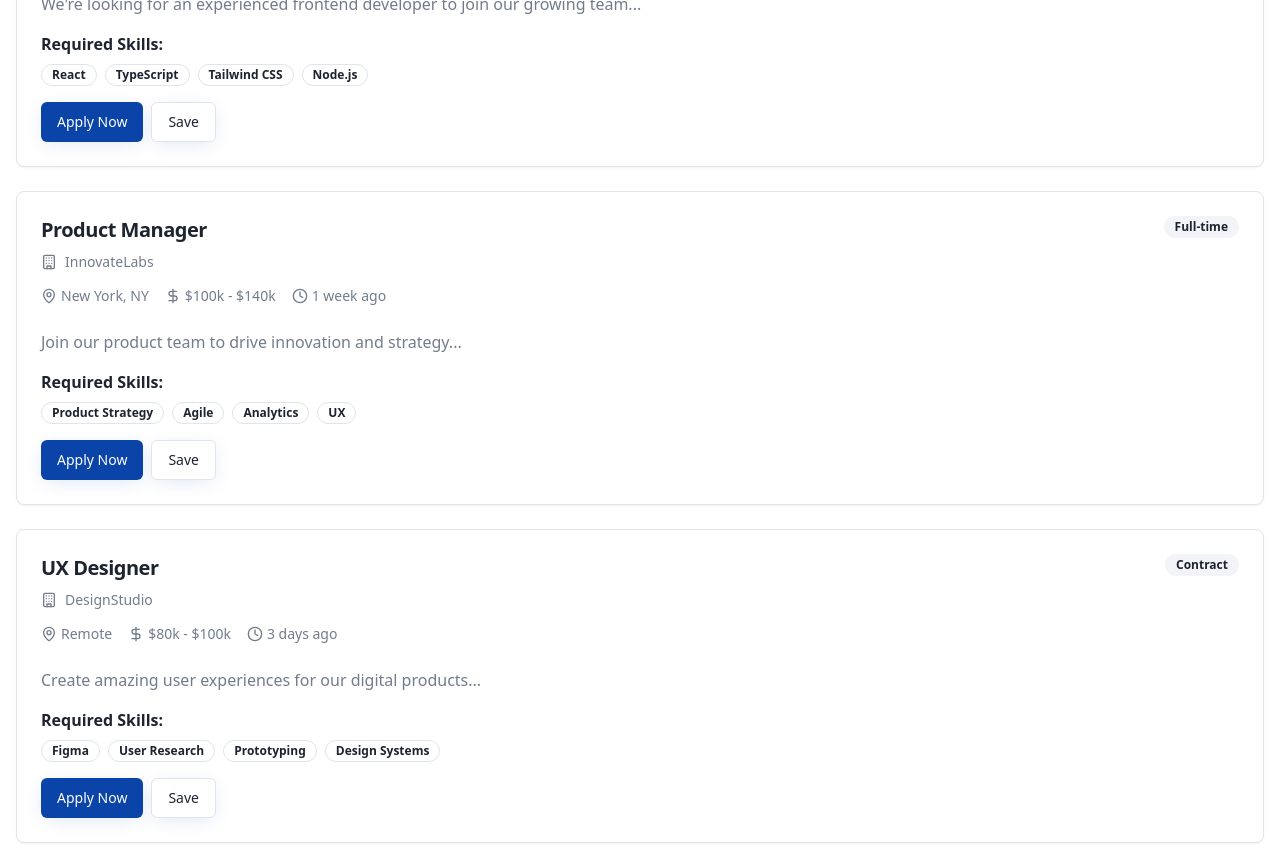
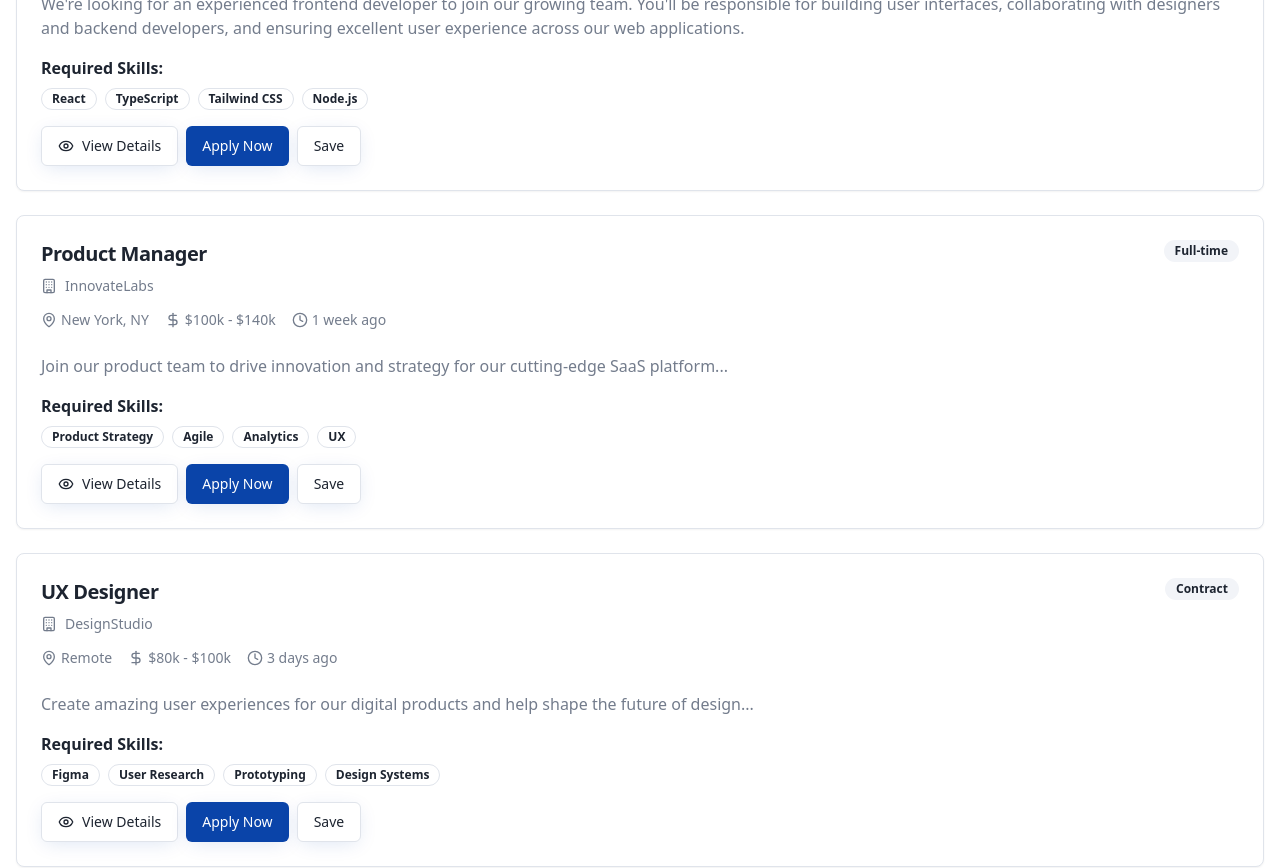
Before and after one commit to Lankara/opp-seeker-smart-apply, a React (Vite) app: page /opportunities in a window 1280 px wide. Shown: the part 640-1508 px from the top of the page. Built offline with nearby package versions, Linux system fonts and the light colour scheme.

Commit message:
Add job description button
Add a button to each job listing that, when clicked, displays the job description in a modal or a new page.

```diff
--- a/src/pages/Opportunities.tsx
+++ b/src/pages/Opportunities.tsx
@@ -5,7 +5,8 @@ import { Badge } from "@/components/ui/badge";
 import { Button } from "@/components/ui/button";
 import { Checkbox } from "@/components/ui/checkbox";
 import { useToast } from "@/hooks/use-toast";
-import { MapPin, Clock, DollarSign, Building, Mail, Download } from "lucide-react";
+import { Dialog, DialogContent, DialogDescription, DialogHeader, DialogTitle, DialogTrigger } from "@/components/ui/dialog";
+import { MapPin, Clock, DollarSign, Building, Mail, Download, Eye } from "lucide-react";
 import { useState, useEffect } from "react";
 import { supabase } from "@/integrations/supabase/client";
 import { useAuth } from "@/contexts/AuthContext";
@@ -17,6 +18,7 @@ const Opportunities = () => {
   const [isExtracting, setIsExtracting] = useState(false);
   const [extractedJobs, setExtractedJobs] = useState<any[]>([]);
   const [showExtracted, setShowExtracted] = useState(false);
+  const [selectedJob, setSelectedJob] = useState<any>(null);
 
   // Static opportunities (existing mock data)
   const staticOpportunities = [
@@ -28,7 +30,8 @@ const Opportunities = () => {
       type: "Full-time",
       salary: "$120k - $160k",
       posted: "2 days ago",
-      description: "We're looking for an experienced frontend developer to join our growing team...",
+      description: "We're looking for an experienced frontend developer to join our growing team. You'll be responsible for building user interfaces, collaborating with designers and backend developers, and ensuring excellent user experience across our web applications.",
+      fullDescription: "We're looking for an experienced frontend developer to join our growing team. You'll be responsible for building user interfaces, collaborating with designers and backend developers, and ensuring excellent user experience across our web applications.\n\nResponsibilities:\n• Develop and maintain frontend applications using React and TypeScript\n• Implement responsive designs with Tailwind CSS\n• Collaborate with UX/UI designers to translate designs into code\n• Work with backend team to integrate APIs\n• Optimize applications for maximum speed and scalability\n• Write clean, maintainable, and well-documented code\n• Participate in code reviews and contribute to team knowledge sharing\n\nRequirements:\n• 5+ years of experience in frontend development\n• Strong proficiency in React and TypeScript\n• Experience with modern CSS frameworks (Tailwind CSS preferred)\n• Knowledge of Node.js and npm ecosystem\n• Understanding of version control systems (Git)\n• Excellent problem-solving skills and attention to detail\n• Strong communication and collaboration skills\n\nBenefits:\n• Competitive salary and equity package\n• Health, dental, and vision insurance\n• 401(k) with company matching\n• Flexible working hours and remote work options\n• Professional development budget\n• Unlimited PTO policy",
       skills: ["React", "TypeScript", "Tailwind CSS", "Node.js"]
     },
     {
@@ -39,7 +42,8 @@ const Opportunities = () => {
       type: "Full-time",
       salary: "$100k - $140k",
       posted: "1 week ago",
-      description: "Join our product team to drive innovation and strategy...",
+      description: "Join our product team to drive innovation and strategy for our cutting-edge SaaS platform...",
+      fullDescription: "Join our product team to drive innovation and strategy for our cutting-edge SaaS platform. As a Product Manager, you'll be responsible for defining product vision, roadmap, and working closely with engineering and design teams to deliver exceptional user experiences.\n\nKey Responsibilities:\n• Define and communicate product vision and strategy\n• Conduct market research and competitive analysis\n• Gather and prioritize product requirements from stakeholders\n• Work closely with engineering teams to deliver features on time\n• Analyze product metrics and user feedback to inform decisions\n• Collaborate with design team on user experience improvements\n• Manage product roadmap and communicate progress to stakeholders\n\nRequirements:\n• 3+ years of product management experience\n• Strong analytical and problem-solving skills\n• Experience with Agile development methodologies\n• Proficiency in analytics tools (Google Analytics, Mixpanel, etc.)\n• Understanding of UX principles and user-centered design\n• Excellent communication and presentation skills\n• Experience with B2B SaaS products preferred\n\nWhat We Offer:\n• Competitive salary and bonus structure\n• Comprehensive health benefits\n• Stock options\n• Flexible work environment\n• Learning and development opportunities\n• Collaborative and innovative team culture",
       skills: ["Product Strategy", "Agile", "Analytics", "UX"]
     },
     {
@@ -50,7 +54,8 @@ const Opportunities = () => {
       type: "Contract",
       salary: "$80k - $100k",
       posted: "3 days ago",
-      description: "Create amazing user experiences for our digital products...",
+      description: "Create amazing user experiences for our digital products and help shape the future of design...",
+      fullDescription: "Create amazing user experiences for our digital products and help shape the future of design at our innovative studio. We're looking for a talented UX Designer to join our remote team and work on exciting projects for diverse clients.\n\nResponsibilities:\n• Design user-centered digital experiences across web and mobile platforms\n• Conduct user research, interviews, and usability testing\n• Create wireframes, prototypes, and high-fidelity designs using Figma\n• Develop and maintain design systems and component libraries\n• Collaborate with cross-functional teams including developers and product managers\n• Present design concepts and rationale to clients and stakeholders\n• Stay up-to-date with design trends and best practices\n\nQualifications:\n• 3+ years of UX design experience\n• Proficiency in Figma and other design tools\n• Strong portfolio demonstrating user research and design process\n• Experience with prototyping and user testing\n• Knowledge of design systems and component-based design\n• Excellent communication and presentation skills\n• Self-motivated and able to work independently in a remote environment\n\nPerks:\n• Fully remote position with flexible hours\n• Competitive hourly rate\n• Opportunity to work on diverse, interesting projects\n• Professional development budget\n• Modern design tools and equipment provided\n• Collaborative team environment",
       skills: ["Figma", "User Research", "Prototyping", "Design Systems"]
     }
   ];
@@ -121,6 +126,7 @@ const Opportunities = () => {
           salary: "Competitive",
           posted: "Extracted from Gmail",
           description: "Exciting opportunity for a skilled software engineer to join our remote team...",
+          fullDescription: "Exciting opportunity for a skilled software engineer to join our remote team working on cutting-edge applications. This role was extracted from your Gmail and shows strong potential for career growth.\n\nExtracted Details:\n• Remote-first company culture\n• Focus on Python and Django development\n• Cloud infrastructure with AWS\n• Database experience with PostgreSQL required\n• Collaborative team environment\n\nNote: This job was automatically extracted from your email. Please review the original email for complete details and application instructions.",
           skills: ["Python", "Django", "PostgreSQL", "AWS"],
           source: selectedSources.includes('linkedin') ? 'LinkedIn' : 'Gmail',
           isExtracted: true
@@ -134,6 +140,7 @@ const Opportunities = () => {
           salary: "$130k - $170k",
           posted: "Extracted from Gmail",
           description: "Lead product strategy and development for our growing fintech platform...",
+          fullDescription: "Lead product strategy and development for our growing fintech platform. This exciting opportunity was extracted from your Gmail and represents a chance to work in the fast-paced fintech industry.\n\nExtracted Information:\n• Fintech industry focus\n• Product management role with strategic responsibilities\n• Agile development environment\n• Data analysis and metrics-driven decisions\n• Growing startup with competitive compensation\n• San Francisco location\n\nImportant: This position was automatically extracted from your emails. Please refer to the original email for complete job requirements, application process, and additional details.",
           skills: ["Product Management", "Agile", "Data Analysis", "Fintech"],
           source: selectedSources.includes('glassdoor') ? 'Glassdoor' : 'Gmail',
           isExtracted: true
@@ -181,6 +188,7 @@ const Opportunities = () => {
         salary: "Competitive", // Default since not stored
         posted: `Extracted ${new Date(job.created_at).toLocaleDateString()}`,
         description: job.raw_email_content?.substring(0, 200) + "..." || "No description available",
+        fullDescription: job.raw_email_content || "No detailed description available. This job was extracted from your email.",
         skills: job.extracted_keywords || [],
         source: job.source,
         isExtracted: true,
@@ -326,6 +334,75 @@ const Opportunities = () => {
                   </div>
 
                   <div className="flex gap-2">
+                    <Dialog>
+                      <DialogTrigger asChild>
+                        <Button variant="outline" className="flex items-center gap-2">
+                          <Eye className="h-4 w-4" />
+                          View Details
+                        </Button>
+                      </DialogTrigger>
+                      <DialogContent className="max-w-2xl max-h-[80vh] overflow-y-auto">
+                        <DialogHeader>
+                          <DialogTitle className="text-xl">{opportunity.title}</DialogTitle>
+                          <DialogDescription className="flex items-center gap-2">
+                            <Building className="h-4 w-4" />
+                            {opportunity.company}
+                          </DialogDescription>
+                        </DialogHeader>
+
+                        <div className="space-y-4">
+                          <div className="flex flex-wrap gap-4 text-sm">
+                            <div className="flex items-center gap-1">
+                              <MapPin className="h-4 w-4" />
+                              {opportunity.location}
+                            </div>
+                            <div className="flex items-center gap-1">
+                              <DollarSign className="h-4 w-4" />
+                              {opportunity.salary}
+                            </div>
+                            <div className="flex items-center gap-1">
+                              <Clock className="h-4 w-4" />
+                              {opportunity.posted}
+                            </div>
+                            <Badge variant="secondary">{opportunity.type}</Badge>
+                          </div>
+
+                          <div>
+                            <h4 className="font-semibold mb-2">Job Description</h4>
+                            <div className="text-sm text-muted-foreground whitespace-pre-line">
+                              {opportunity.fullDescription || opportunity.description}
+                            </div>
+                          </div>
+
+                          <div>
+                            <h4 className="font-semibold mb-2">
+                              {(opportunity as any).isExtracted ? 'Extracted Keywords:' : 'Required Skills:'}
+                            </h4>
+                            <div className="flex flex-wrap gap-2">
+                              {opportunity.skills.map((skill: string, index: number) => (
+                                <Badge key={`${skill}-${index}`} variant="outline">
+                                  {skill}
+                                </Badge>
+                              ))}
+                            </div>
+                          </div>
+
+                          <div className="flex gap-2 pt-4">
+                            {(opportunity as any).link ? (
+                              <Button asChild>
+                                <a href={(opportunity as any).link} target="_blank" rel="noopener noreferrer">
+                                  View Job
+                                </a>
+                              </Button>
+                            ) : (
+                              <Button>Apply Now</Button>
+                            )}
+                            <Button variant="outline">Save</Button>
+                          </div>
+                        </div>
+                      </DialogContent>
+                    </Dialog>
+
                     {(opportunity as any).link ? (
                       <Button asChild>
                         <a href={(opportunity as any).link} target="_blank" rel="noopener noreferrer">
```
